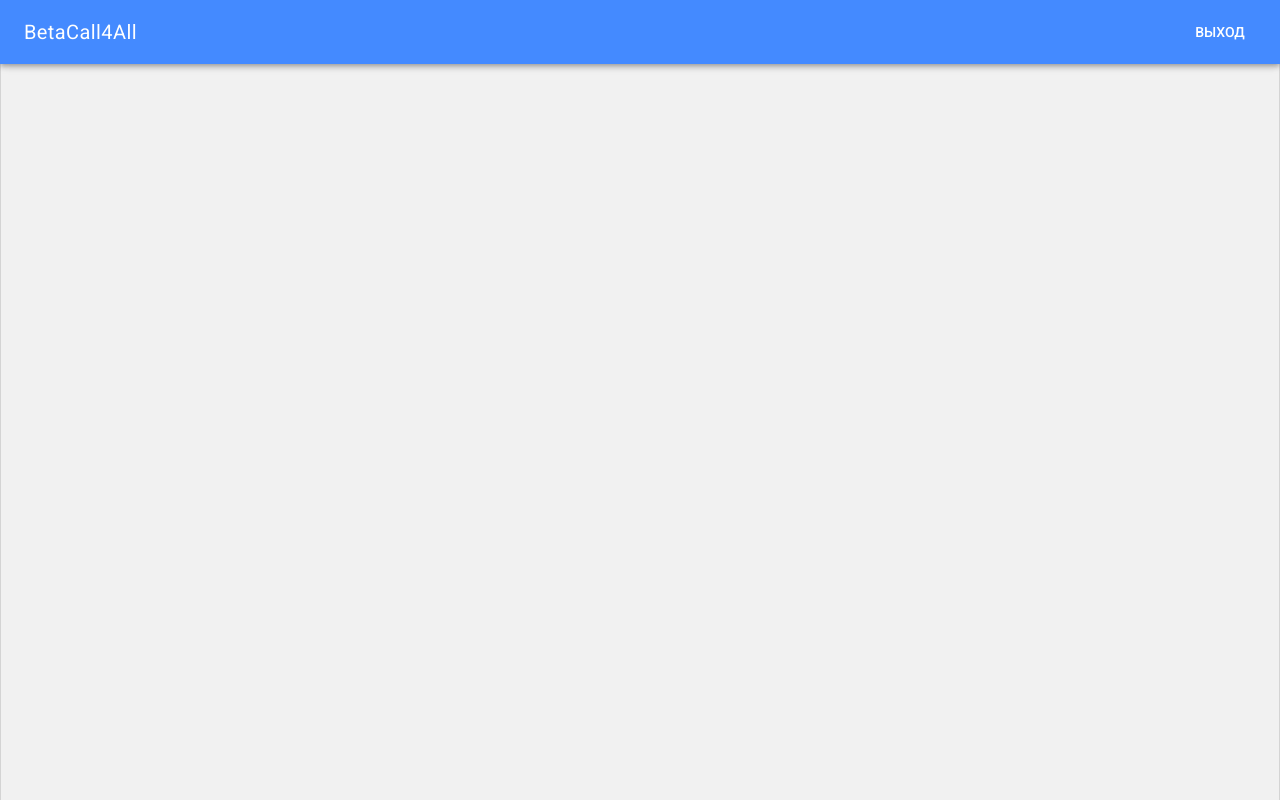
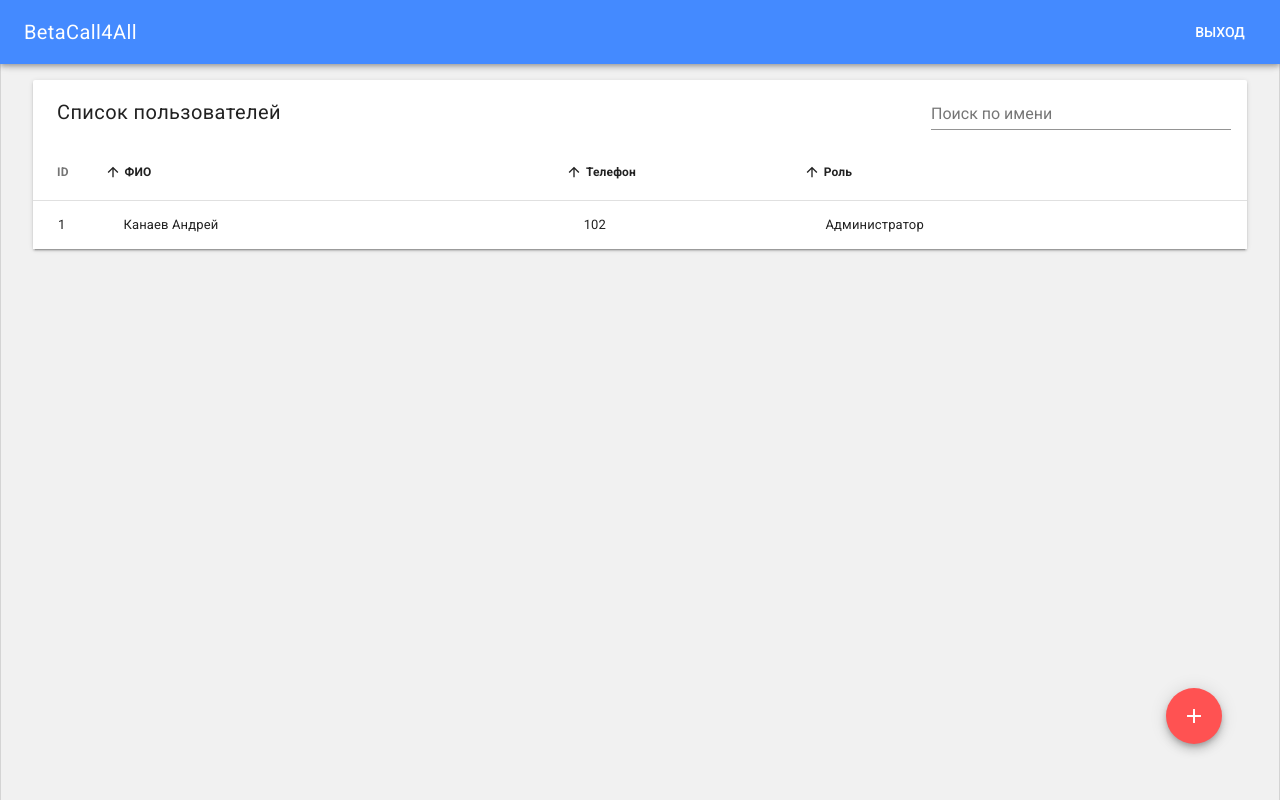
Before and after one commit to AndrewKanaew/betacall4all, a Vue app: page /admin/users in a window 1280 px wide. Built offline with nearby package versions, Linux system fonts and the light colour scheme.

Commit message:
Create users list and user state

```diff
--- a/src/App.vue
+++ b/src/App.vue
@@ -5,6 +5,9 @@
 </template>
 
 <style lang="scss">
+	.md-content.md-table-content.md-scrollbar.md-theme-default.md-table-empty{
+		display: none;
+	}
 </style>
 <script>
 import Layout from "./components/Layout";
--- a/src/router.js
+++ b/src/router.js
@@ -3,6 +3,7 @@ import Router from "vue-router";
 import Home from "./views/Home.vue";
 import LoginPage from "./views/LoginPage.vue";
 import DashboardPage from "./views/admin/DashboardPage.vue";
+import UserListPage from "./views/admin/UserListPage.vue";
 
 Vue.use(Router);
 
@@ -17,8 +18,13 @@ export default new Router({
 		},
 		{
 			path: "/admin",
-			name: "admin",
+			name: "dashboard",
 			component: DashboardPage
+		},
+		{
+			path: "/admin/users",
+			name: "users",
+			component: UserListPage
 		},
 		{
 			path: "/login",
--- /dev/null
+++ b/src/storages/users.state.js
@@ -0,0 +1,8 @@
+export default [
+	{
+		id: 1,
+		fullName: "Канаев Андрей",
+		phone: 102,
+		role: true
+	}
+];
--- a/src/store.js
+++ b/src/store.js
@@ -2,12 +2,14 @@ import Vue from "vue";
 import Vuex from "vuex";
 
 import dialogState from "./storages/dialogs.state";
+import usersState from "./storages/users.state";
 
 Vue.use(Vuex);
 
 export default new Vuex.Store({
 	state: {
-		dialogState
+		dialogState,
+		usersState
 	},
 	mutations: {},
 	actions: {}
--- a/src/views/admin/DashboardPage.vue
+++ b/src/views/admin/DashboardPage.vue
@@ -27,7 +27,7 @@ import Card from "../../components/Card";
 import CreateUserDialog from "../../components/Dialogs/CreateUserDialog";
 export default {
 	name: "DashboardPage",
-	components: {CreateUserDialog, Card },
+	components: { CreateUserDialog, Card },
 	computed: mapState(["dialogState"]),
 	methods: {
 		addUserHandler() {
--- /dev/null
+++ b/src/views/admin/UserListPage.vue
@@ -0,0 +1,84 @@
+<template>
+	<div>
+		<md-table class="user-list" v-model="searched" md-sort="fullName" md-sort-order="asc" md-card md-fixed-header>
+			<md-table-toolbar>
+				<div class="md-toolbar-section-start">
+					<div class="md-title">Список пользователей</div>
+				</div>
+				<md-field md-clearable class="md-toolbar-section-end">
+					<md-input placeholder="Поиск по имени" v-model="search" @input="searchInUsersList"/>
+				</md-field>
+			</md-table-toolbar>
+
+			<md-table-empty-state
+				md-label="Пользователь не найден"
+				:md-description="`Пользователь ${search} не найден. Вы можите добавить нового пользователя`">
+				<md-button @click="addUserHandler" class="md-primary md-raised">Добавить пользователя</md-button>
+			</md-table-empty-state>
+
+			<md-table-row slot="md-table-row" slot-scope="{ item }">
+				<md-table-cell width="48" md-label="ID" md-sort-by="id" md-numeric>{{ item.id }}</md-table-cell>
+				<md-table-cell md-label="ФИО" md-sort-by="fullName">{{ item.fullName }}</md-table-cell>
+				<md-table-cell md-label="Телефон" md-sort-by="fullName">{{ item.phone }}</md-table-cell>
+				<md-table-cell md-label="Роль" md-sort-by="fullName">{{ item.role ? 'Администратор' : 'Менеджер' }}</md-table-cell>
+			</md-table-row>
+		</md-table>
+		<create-user-dialog />
+		<md-button @click="addUserHandler" class="md-fab md-accent page-action">
+			<md-icon>add</md-icon>
+		</md-button>
+	</div>
+</template>
+
+<script>
+import { mapState } from "vuex";
+import CreateUserDialog from "../../components/Dialogs/CreateUserDialog";
+
+const toLower = text => {
+	return text.toString().toLowerCase();
+};
+
+const searchByName = (items, term) => {
+	if (term) {
+		return items.filter(item =>
+			toLower(item.fullName).includes(toLower(term))
+		);
+	}
+	return items;
+};
+
+export default {
+	name: "UserListPage",
+	components: { CreateUserDialog },
+	data() {
+		return {
+			searched: [],
+			search: ""
+		};
+	},
+	computed: mapState(["dialogState", "usersState"]),
+	mounted() {},
+	created() {
+		this.searched = this.usersState;
+	},
+	methods: {
+		searchInUsersList() {
+			this.searched = searchByName(this.usersState, this.search);
+		},
+		addUserHandler() {
+			this.dialogState.showCreateUserDialog = true;
+		}
+	}
+};
+</script>
+
+<style scoped>
+.page-action {
+	bottom: 50px;
+	position: absolute;
+	right: 50px;
+}
+.md-field {
+	max-width: 300px;
+}
+</style>
```
